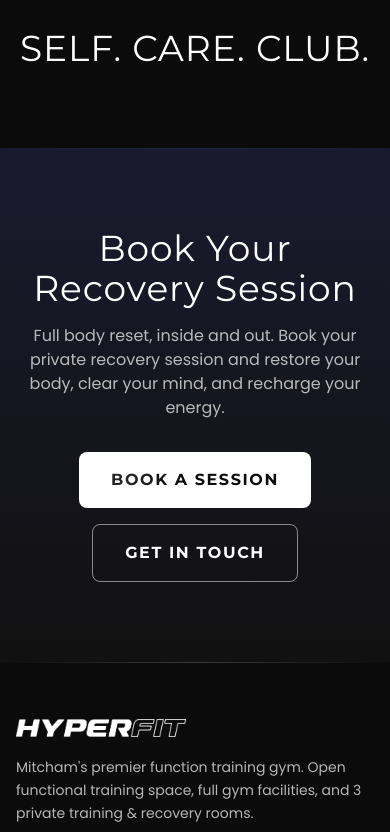
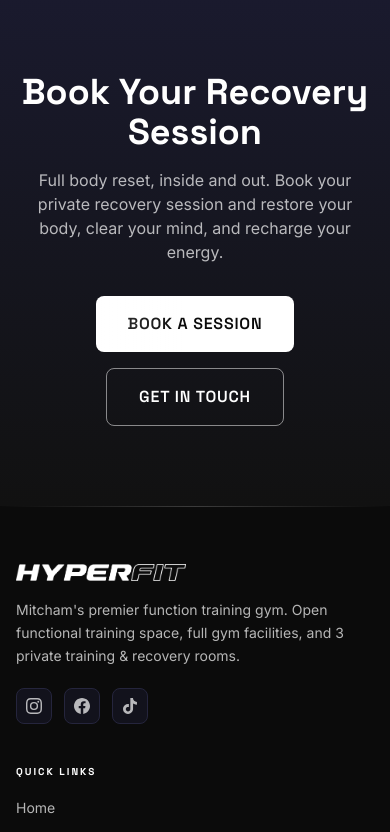
Before and after one commit to milochamp2/hyperfit-website, a Next.js app: page /recovery-hub in a window 390 px wide. Shown: the part 6331-7163 px from the top of the page. Built offline with nearby package versions, Linux system fonts and the light colour scheme.

Commit message:
+hyperfit website update
updated ++

```diff
--- a/src/app/globals.css
+++ b/src/app/globals.css
@@ -11,9 +11,9 @@
   --color-muted: #8892B0;
   --color-purple: #7B2FFF;
 
-  --font-heading: "Montserrat", sans-serif;
-  --font-body: "Poppins", sans-serif;
-  --font-display: "Montserrat", sans-serif;
+  --font-heading: "Space Grotesk", sans-serif;
+  --font-body: "Inter", sans-serif;
+  --font-display: "Space Grotesk", sans-serif;
 }
 
 html {
--- a/src/app/layout.tsx
+++ b/src/app/layout.tsx
@@ -1,5 +1,5 @@
 import type { Metadata } from "next";
-import { Montserrat, Poppins } from "next/font/google";
+import { Space_Grotesk, Inter } from "next/font/google";
 import Header from "@/components/Header";
 import Footer from "@/components/Footer";
 import IntroOverlay from "@/components/IntroOverlay";
@@ -7,14 +7,13 @@ import ChatWidget from "@/components/ChatWidget";
 import SmoothScroll from "@/components/SmoothScroll";
 import "./globals.css";
 
-const montserrat = Montserrat({
+const spaceGrotesk = Space_Grotesk({
   subsets: ["latin"],
   variable: "--font-heading",
   display: "swap",
 });
 
-const poppins = Poppins({
-  weight: ["300", "400", "500", "600", "700"],
+const inter = Inter({
   subsets: ["latin"],
   variable: "--font-body",
   display: "swap",
@@ -60,7 +59,7 @@ export default function RootLayout({
   children: React.ReactNode;
 }) {
   return (
-    <html lang="en" className={`${montserrat.variable} ${poppins.variable}`}>
+    <html lang="en" className={`${spaceGrotesk.variable} ${inter.variable}`}>
       <body className="flex min-h-screen flex-col antialiased">
         <SmoothScroll />
 <IntroOverlay />
--- a/src/app/recovery-hub/page.tsx
+++ b/src/app/recovery-hub/page.tsx
@@ -69,7 +69,7 @@ export default function RecoveryHubPage() {
 
       {/* Open hours banner */}
       <div className="bg-steel py-3 text-center">
-        <p className="font-display text-2xl tracking-wide text-white">
+        <p className="font-display text-2xl font-semibold text-white">
           Open 5am to 10pm
         </p>
       </div>
@@ -233,7 +233,7 @@ export default function RecoveryHubPage() {
           <p className="text-xl font-semibold text-white">
             Train hard. Recover harder.
           </p>
-          <p className="font-display text-4xl tracking-wide text-white md:text-5xl">
+          <p className="font-display text-4xl font-bold text-white md:text-5xl">
             SELF. CARE. CLUB.
           </p>
         </div>
@@ -242,7 +242,7 @@ export default function RecoveryHubPage() {
       {/* CTA */}
       <Section dark>
         <div className="text-center">
-          <h2 className="font-display text-4xl tracking-wide md:text-5xl">
+          <h2 className="font-display text-4xl font-bold md:text-5xl">
             Book Your Recovery Session
           </h2>
           <p className="mx-auto mt-4 max-w-xl text-white/70">
--- a/src/components/Button.tsx
+++ b/src/components/Button.tsx
@@ -40,7 +40,7 @@ export default function Button({
   external = false,
 }: ButtonProps) {
   const baseStyles =
-    "inline-flex items-center justify-center rounded-lg font-heading uppercase tracking-widest cursor-pointer";
+    "inline-flex items-center justify-center rounded-lg font-heading font-semibold uppercase tracking-wider cursor-pointer";
   const styles = `${baseStyles} ${variantStyles[variant]} ${sizeStyles[size]} ${className}`;
 
   if (href) {
--- a/src/components/Hero.tsx
+++ b/src/components/Hero.tsx
@@ -58,7 +58,7 @@ export default function Hero({
               {Array.from({ length: 8 }).map((_, i) => (
                 <span
                   key={i}
-                  className="font-display text-2xl tracking-[0.2em] text-white md:text-3xl mx-10 shrink-0"
+                  className="font-display text-2xl font-semibold tracking-[0.15em] text-white/80 md:text-3xl mx-10 shrink-0"
                 >
                   SELF. CARE. CLUB.
                 </span>
@@ -67,7 +67,7 @@ export default function Hero({
           </div>
         ) : (
           <div className="mx-auto max-w-7xl">
-            <h1 className="font-display text-6xl leading-[1.05] tracking-wide md:text-7xl lg:text-9xl text-white">
+            <h1 className="font-display text-6xl font-bold leading-[1.05] md:text-7xl lg:text-9xl text-white">
               {title}
             </h1>
           </div>
--- a/src/components/SectionHeading.tsx
+++ b/src/components/SectionHeading.tsx
@@ -14,7 +14,7 @@ export default function SectionHeading({
   return (
     <div className={`mb-14 ${centered ? "text-center" : ""}`}>
       <h2
-        className={`font-display text-4xl tracking-wide md:text-5xl lg:text-6xl ${
+        className={`font-display text-4xl font-bold md:text-5xl lg:text-6xl ${
           gradient ? "text-gradient" : ""
         }`}
       >
```
